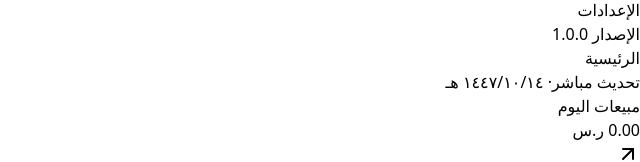
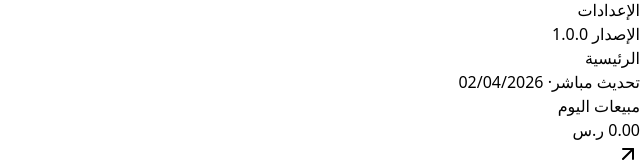
Before and after one commit to aaomerali/Daftari-simple-acounting-desktop-app, a React (Vite) app in the folder src/renderer/: page /invoices in a window 1280 px wide. Shown: the part 482-644 px from the top of the page, without its empty margins (640-1280 px from the left). Built offline with nearby package versions, Linux system fonts and the light colour scheme.

Commit message:
change the dates in app from hicri to miladi

```diff
--- a/src/renderer/src/views/Dashboard.tsx
+++ b/src/renderer/src/views/Dashboard.tsx
@@ -75,7 +75,7 @@ export default function Dashboard() {
         <div className="text-sm text-slate-500 bg-white px-4 py-2 rounded shadow-sm border border-slate-100 flex items-center gap-2">
           <span>تحديث مباشر</span>
           <span className="w-2 h-2 rounded-full bg-green-500 animate-pulse"></span>
-          &middot; {new Date().toLocaleDateString('ar-SA')}
+          &middot; {new Date().toLocaleDateString('en-GB')}
         </div>
       </div>
 
--- a/src/renderer/src/views/Reports.tsx
+++ b/src/renderer/src/views/Reports.tsx
@@ -84,7 +84,7 @@ export default function Reports() {
              ) : salesReport.map(s => (
                <tr key={s.id} className="hover:bg-slate-50/50">
                  <td className="px-6 py-4 font-bold text-slate-700">#{s.id}</td>
-                 <td className="px-6 py-4 text-slate-600">{new Date(s.date).toLocaleDateString('ar-SA')} - {new Date(s.date).toLocaleTimeString('ar-SA')}</td>
+                 <td className="px-6 py-4 text-slate-600">{new Date(s.date).toLocaleDateString('en-GB')} - {new Date(s.date).toLocaleTimeString('en-GB')}</td>
                  <td className="px-6 py-4">{s.customer_name || 'عميل نقدي'}</td>
                  <td className="px-6 py-4 font-bold text-blue-600">{s.total.toFixed(2)} {currencySymbol}</td>
                  <td className="px-6 py-4 text-slate-500">
@@ -124,7 +124,7 @@ export default function Reports() {
                   {/* Receipt Info */}
                   <div className="border-b border-dashed border-slate-300 pb-3 mb-3 text-xs space-y-1">
                     <div className="flex justify-between"><span>رقم الفاتورة:</span> <strong>#{selectedInvoice.id}</strong></div>
-                    <div className="flex justify-between"><span>التاريخ:</span> <strong>{new Date(selectedInvoice.date).toLocaleString('ar-SA')}</strong></div>
+                    <div className="flex justify-between"><span>التاريخ:</span> <strong>{new Date(selectedInvoice.date).toLocaleString('en-GB')}</strong></div>
                     <div className="flex justify-between"><span>العميل:</span> <strong>{selectedInvoice.customer_name || 'عميل نقدي'}</strong></div>
                     <div className="flex justify-between">
                       <span>طريقة الدفع:</span>
```
